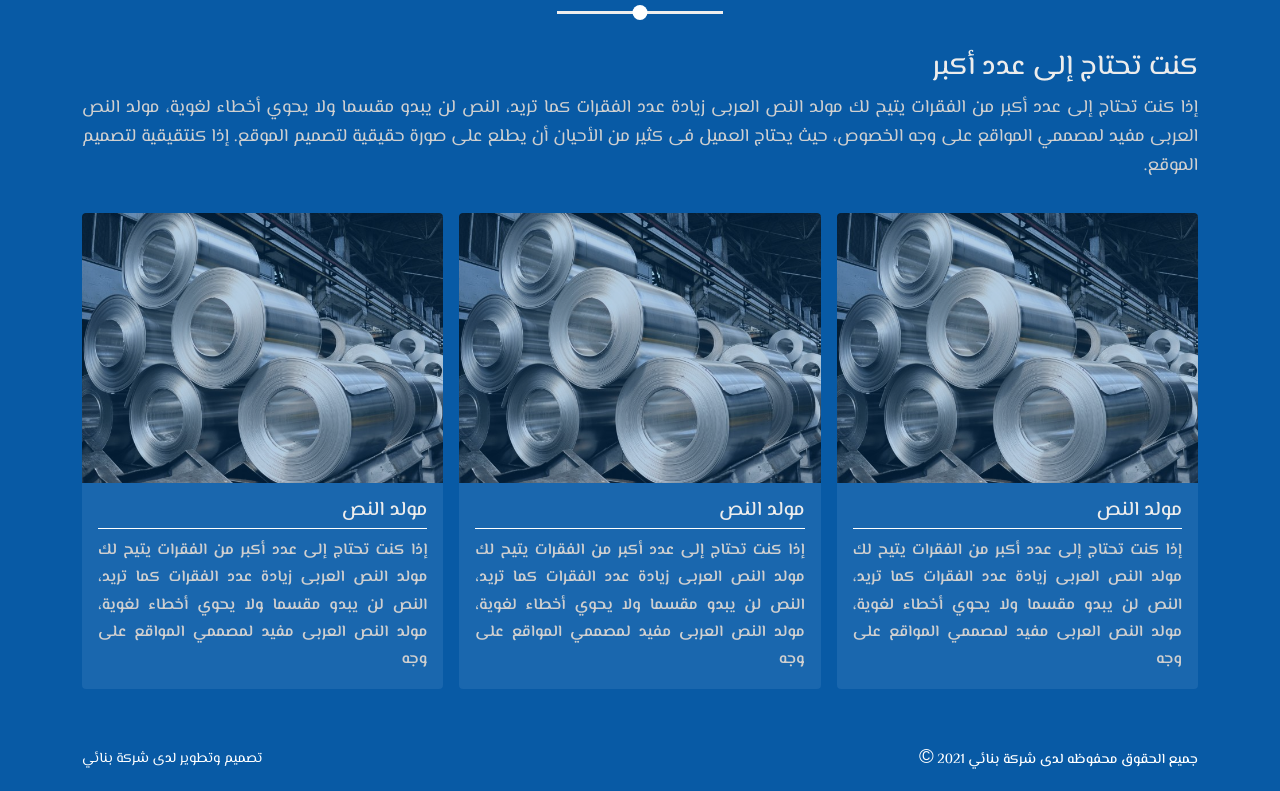
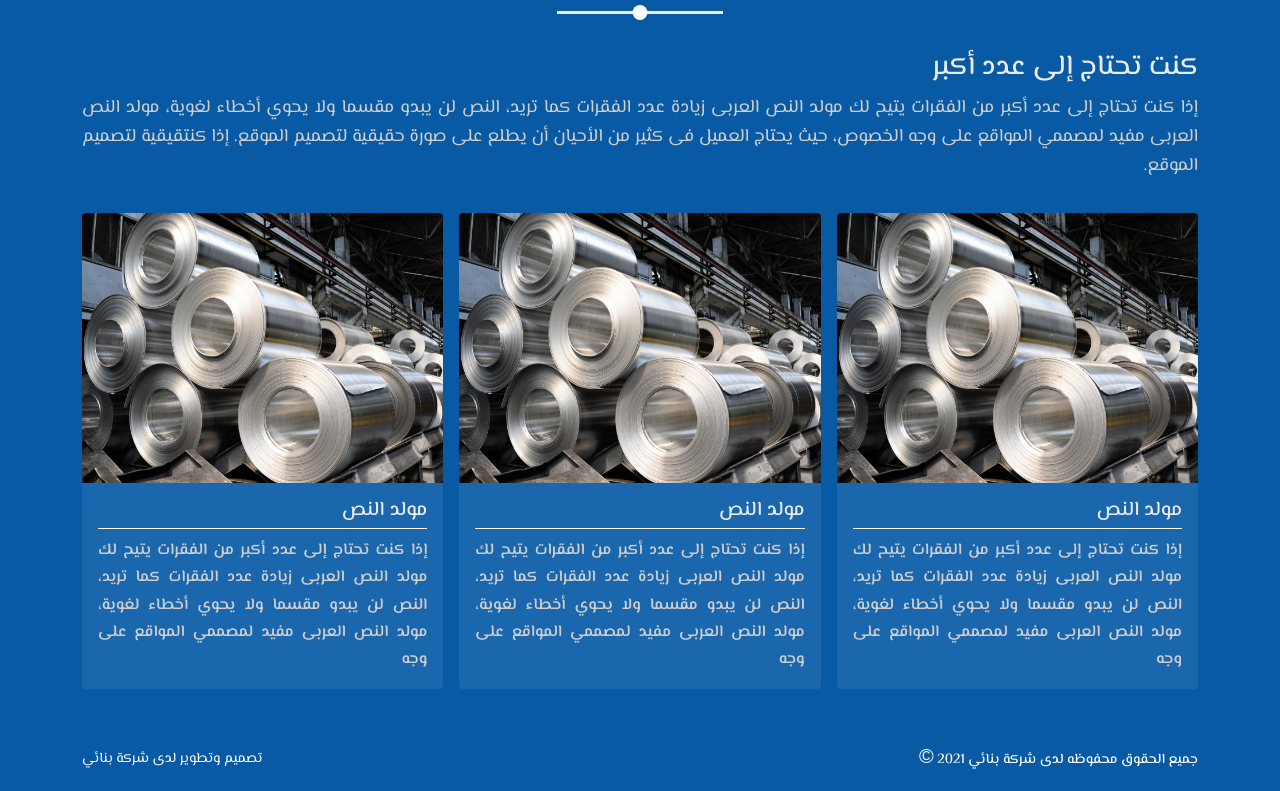
Before and after one commit to MumtazMohammed/SteelProject, a Vue app: page / in a window 1280 px wide. Shown: the part 908-1699 px from the top of the page. Built offline with nearby package versions, Linux system fonts and the light colour scheme.

Commit message:
mumo7038@gmail.com

```diff
--- a/src/components-main/SecondSectionMain.vue
+++ b/src/components-main/SecondSectionMain.vue
@@ -141,15 +141,6 @@ export default {
   position: relative;
   z-index: 2;
 }
-.card-img-top {
-  transition: all 0.2s ease;
-  filter: opacity(0.7);
-}
-.card:hover .card-img-top {
-  border-radius: 0px;
-  transform: scale(1);
-  filter: opacity(1);
-}
 .row {
   margin-top: 50px;
   justify-content: space-between;
@@ -177,9 +168,6 @@ export default {
 .card-body {
   background-color: #1a67ae;
   transition: all 0.2s ease;
-}
-.card:hover .card-body {
-  border-radius: 0px;
 }
 .card-title {
   color: #ececec;
```
